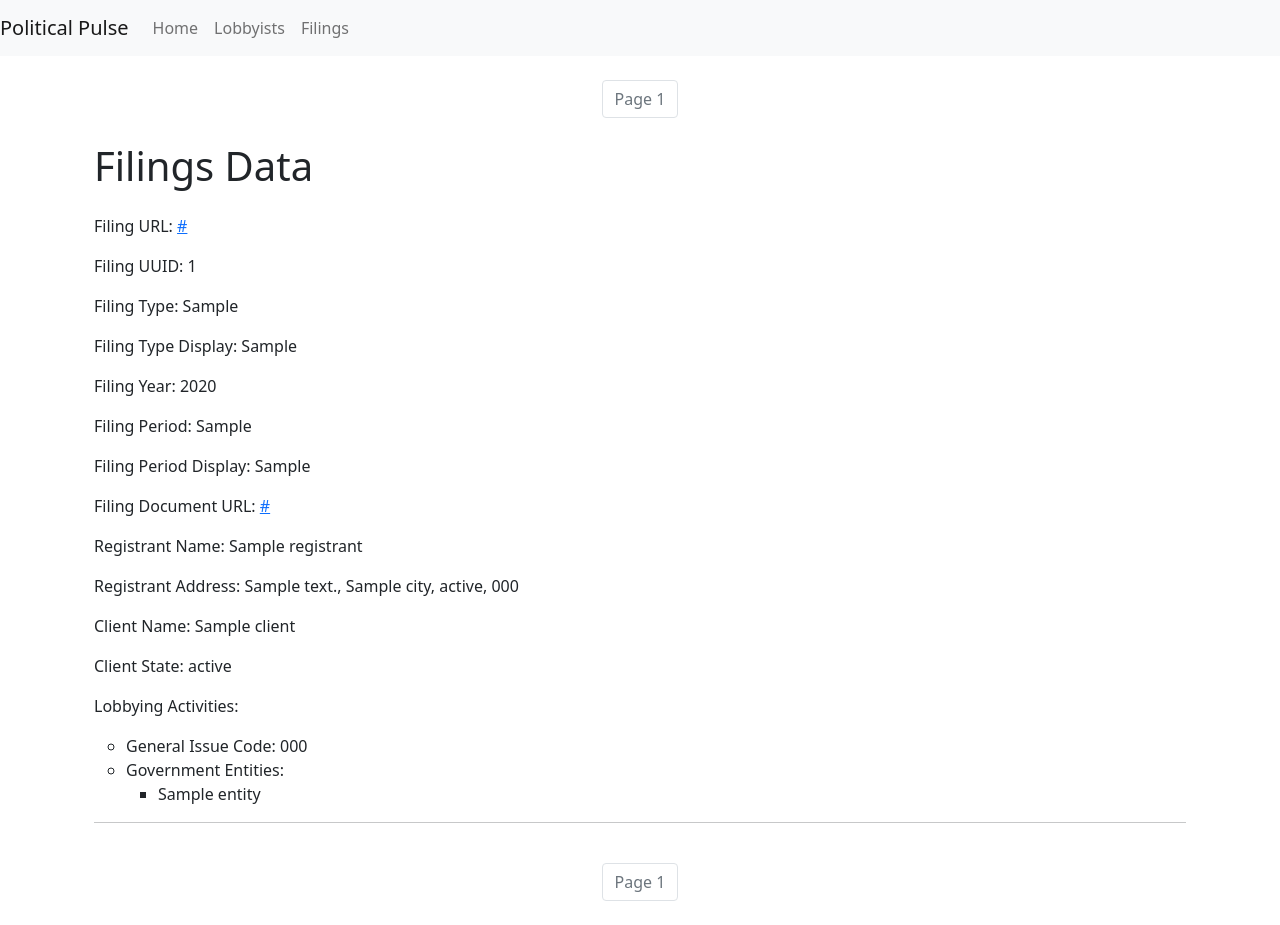
After one commit to cdionne11/PoliPulse, a Flask app: template app/api/templates/filings.html in a window 1280 px wide. The commit adds this page. Run offline with Flask 3, Linux system fonts and the light colour scheme; the template is opened without the code that fills it: most values are stand-ins (such as "Sample title", 1, 10 or a date in 2020).

Commit message:
added in filings page data / api endpoint

```diff
--- a/app/api/app.py
+++ b/app/api/app.py
@@ -4,7 +4,7 @@ from sqlalchemy.orm import sessionmaker
 from sqlalchemy import create_engine
 import os
 from dotenv import load_dotenv
-from scripts.fetch_data import fetch_lobbyist_data
+from scripts.fetch_data import fetch_lobbyist_data, fetch_filing_data
 
 load_dotenv()
 
@@ -42,17 +42,30 @@ def get_lobbyists():
 
 @app.route('/filings', methods=['GET'])
 def get_filings():
-    """Endpoint to retrieve data on filings.
+    page = request.args.get('page', 1, type=int)
+    filing_year = request.args.get('filing_year', 2023, type=int)
+    per_page = 10
+    data = fetch_filing_data(page=page, per_page=per_page, filing_year=filing_year)
 
-    Returns:
-        json: A JSON object containing a list of filings.
-    """
-    session = SessionLocal()
-    try:
-        filings = session.query(Filing).all()
-        return jsonify([filing.to_dict() for filing in filings])
-    finally:
-        session.close()
+    if data:
+        total_data = data.get('count', 0)
+        results = data.get('results', [])
+    else:
+        total_data = 0
+        results = []
+
+    total_pages = (total_data + per_page - 1) // per_page
+
+    return render_template(
+        'filings.html',
+        data=results,
+        page=page,
+        per_page=per_page,
+        total_data=total_data,
+        total_pages=total_pages,
+        active_page='filings'
+    )
+
 
 
 @app.route('/contributions', methods=['GET'])
--- /dev/null
+++ b/app/api/templates/filings.html
@@ -0,0 +1,95 @@
+{% extends "base.html" %}
+
+{% block title %}
+    Filings Data
+{% endblock %}
+
+{% block content %}
+    <div class="container">
+        <nav aria-label="Page navigation top" class="my-4">
+            <ul class="pagination justify-content-center">
+                {% if page > 1 %}
+                    <li class="page-item">
+                        <a class="page-link" href="{{ url_for('get_filings', page=page-1, filing_year=filing_year) }}"
+                           aria-label="Previous">
+                            <span aria-hidden="true">&laquo;</span>
+                        </a>
+                    </li>
+                {% endif %}
+
+                <li class="page-item disabled">
+                    <span class="page-link">Page {{ page }}</span>
+                </li>
+
+                {% if page * per_page < total_data %}
+                    <li class="page-item">
+                        <a class="page-link" href="{{ url_for('get_filings', page=page+1, filing_year=filing_year) }}"
+                           aria-label="Next">
+                            <span aria-hidden="true">&raquo;</span>
+                        </a>
+                    </li>
+                {% endif %}
+            </ul>
+        </nav>
+        <h1 class="my-4">Filings Data</h1>
+        <ul class="list-group">
+            {% for item in data %}
+                <div>
+                    <p>Filing URL: <a href="{{ item.url }}">{{ item.url }}</a></p>
+                    <p>Filing UUID: {{ item.filing_uuid }}</p>
+                    <p>Filing Type: {{ item.filing_type }}</p>
+                    <p>Filing Type Display: {{ item.filing_type_display }}</p>
+                    <p>Filing Year: {{ item.filing_year }}</p>
+                    <p>Filing Period: {{ item.filing_period }}</p>
+                    <p>Filing Period Display: {{ item.filing_period_display }}</p>
+                    <p>Filing Document URL: <a href="{{ item.filing_document_url }}">{{ item.filing_document_url }}</a>
+                    </p>
+                    <p>Registrant Name: {{ item.registrant.name }}</p>
+                    <p>Registrant
+                        Address: {{ item.registrant.address_1 }}, {{ item.registrant.city }}, {{ item.registrant.state_display }}, {{ item.registrant.zip }}</p>
+                    <p>Client Name: {{ item.client.name }}</p>
+                    <p>Client State: {{ item.client.state_display }}</p>
+                    <p>Lobbying Activities:</p>
+                    <ul>
+                        {% for activity in item.lobbying_activities %}
+                            <li>General Issue Code: {{ activity.general_issue_code }}</li>
+                            <li>Government Entities:</li>
+                            <ul>
+                                {% for entity in activity.government_entities %}
+                                    <li>{{ entity.name }}</li>
+                                {% endfor %}
+                            </ul>
+                        {% endfor %}
+                    </ul>
+                </div>
+                <hr>
+            {% endfor %}
+
+        </ul>
+        <nav aria-label="Page navigation top" class="my-4">
+            <ul class="pagination justify-content-center">
+                {% if page > 1 %}
+                    <li class="page-item">
+                        <a class="page-link" href="{{ url_for('get_filings', page=page-1, filing_year=filing_year) }}"
+                           aria-label="Previous">
+                            <span aria-hidden="true">&laquo;</span>
+                        </a>
+                    </li>
+                {% endif %}
+
+                <li class="page-item disabled">
+                    <span class="page-link">Page {{ page }}</span>
+                </li>
+
+                {% if page * per_page < total_data %}
+                    <li class="page-item">
+                        <a class="page-link" href="{{ url_for('get_filings', page=page+1, filing_year=filing_year) }}"
+                           aria-label="Next">
+                            <span aria-hidden="true">&raquo;</span>
+                        </a>
+                    </li>
+                {% endif %}
+            </ul>
+        </nav>
+    </div>
+{% endblock %}
--- a/app/api/templates/navbar.html
+++ b/app/api/templates/navbar.html
@@ -13,6 +13,9 @@
             <li class="nav-item {% if active_page == 'lobbyists' %}active{% endif %}">
                 <a class="nav-link" href="{{ url_for('get_lobbyists') }}">Lobbyists</a>
             </li>
+            <li class="nav-item {% if active_page == 'filings' %}active{% endif %}">
+                <a class="nav-link" href="{{ url_for('get_filings') }}">Filings</a>
+            </li>
             <!-- Add more navigation -->
         </ul>
     </div>
--- a/scripts/fetch_data.py
+++ b/scripts/fetch_data.py
@@ -4,7 +4,8 @@ from dotenv import load_dotenv
 from sqlalchemy import create_engine
 from sqlalchemy.orm import sessionmaker
 import requests
-from db.models import Filing, Contribution, Registrant, Client, Lobbyist, Filing_Types, Lobby_Activity_Issues, Government_Entities, Countries, States, Lobbist_Prefixes, Lobbist_Suffixes, Contribution_ItemTypes
+from db.models import Filing, Contribution, Registrant, Client, Lobbyist, FilingTypes, LobbyActivityIssues, \
+    GovernmentEntities, Countries, States, LobbistPrefixes, LobbistSuffixes, ContributionItemTypes
 
 # Load environment variables
 load_dotenv()
@@ -67,20 +68,34 @@ def fetch_lobbyist_data(page=1, per_page=10):
     data = response.json()
     return data
 
+
+def fetch_filing_data(page=1, per_page=10, filing_year=2023):
+    url = f"https://lda.senate.gov/api/v1/filings/?filing_year={filing_year}&page={page}&page_size={per_page}"
+    response = requests.get(url)
+    print(response)
+    if response.status_code == 200:
+        data = response.json()
+        return data
+    else:
+        print(f"Failed to retrieve data. HTTP Status code: {response.status_code}")
+        return None
+
+
+
 def main():
     fetch_data('filings', Filing)
     fetch_data('contributions', Contribution)
     fetch_data('registrants', Registrant)
     fetch_data('clients', Client)
     fetch_data('lobbyists', Lobbyist)
-    fetch_data('filing_types', Filing_Types)
-    # fetch_data('lobby_activity_issues', Lobby_Activity_Issues)
-    # fetch_data('government_entities', Government_Entities)
+    fetch_data('filing_types', FilingTypes)
+    # fetch_data('lobby_activity_issues', LobbyActivityIssues)
+    # fetch_data('government_entities', GovernmentEntities)
     # fetch_data('countries', Countries)
     # fetch_data('states', States)
-    # fetch_data('lobbiest_prefixes', Lobbist_Prefixes)
-    # fetch_data('lobbiest_suffixes', Lobbist_Suffixes)
-    # fetch_data('contribution_item_types', Contribution_ItemTypes)
+    # fetch_data('lobbiest_prefixes', LobbistPrefixes)
+    # fetch_data('lobbiest_suffixes', LobbistSuffixes)
+    # fetch_data('contribution_item_types', ContributionItemTypes)
 
 
 if __name__ == "__main__":
```
Also changed, not shown: db/models.py (+32 -28 lines), scripts/create_database.py (+5 -5 lines).
